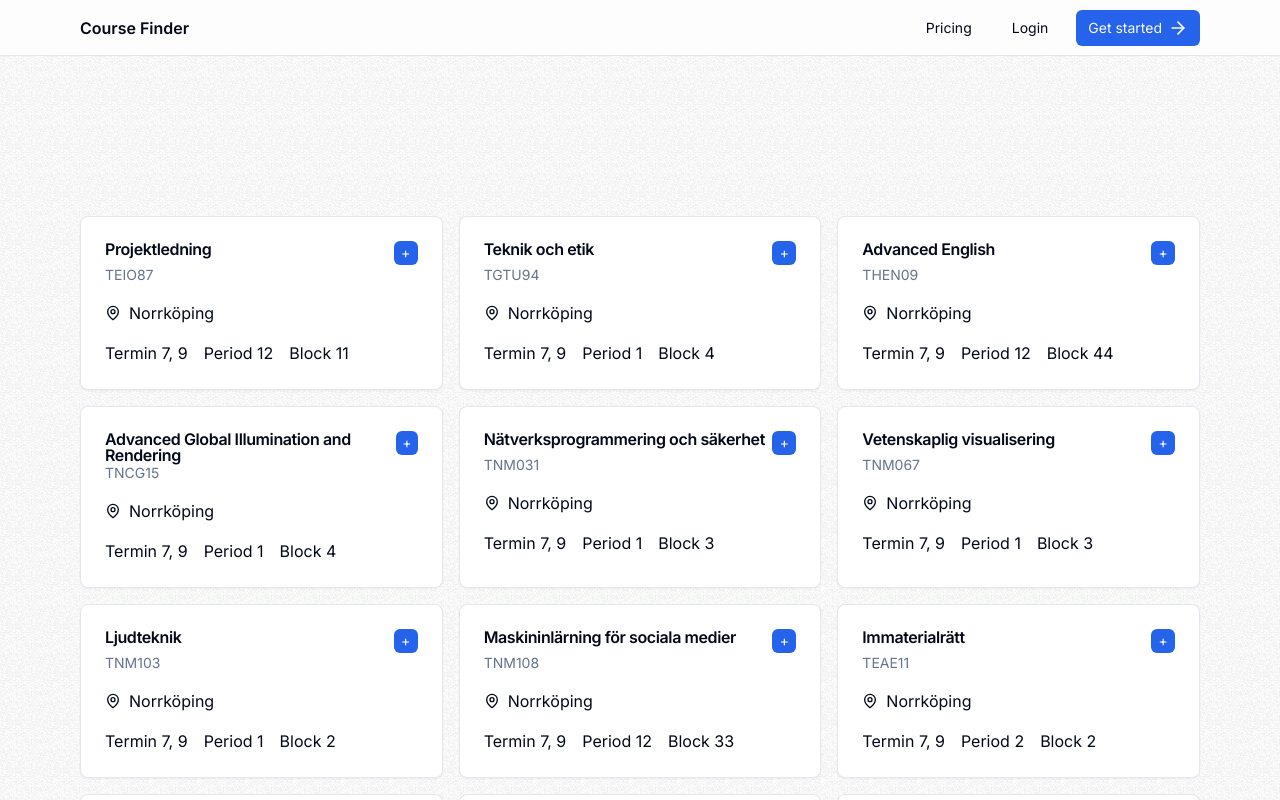
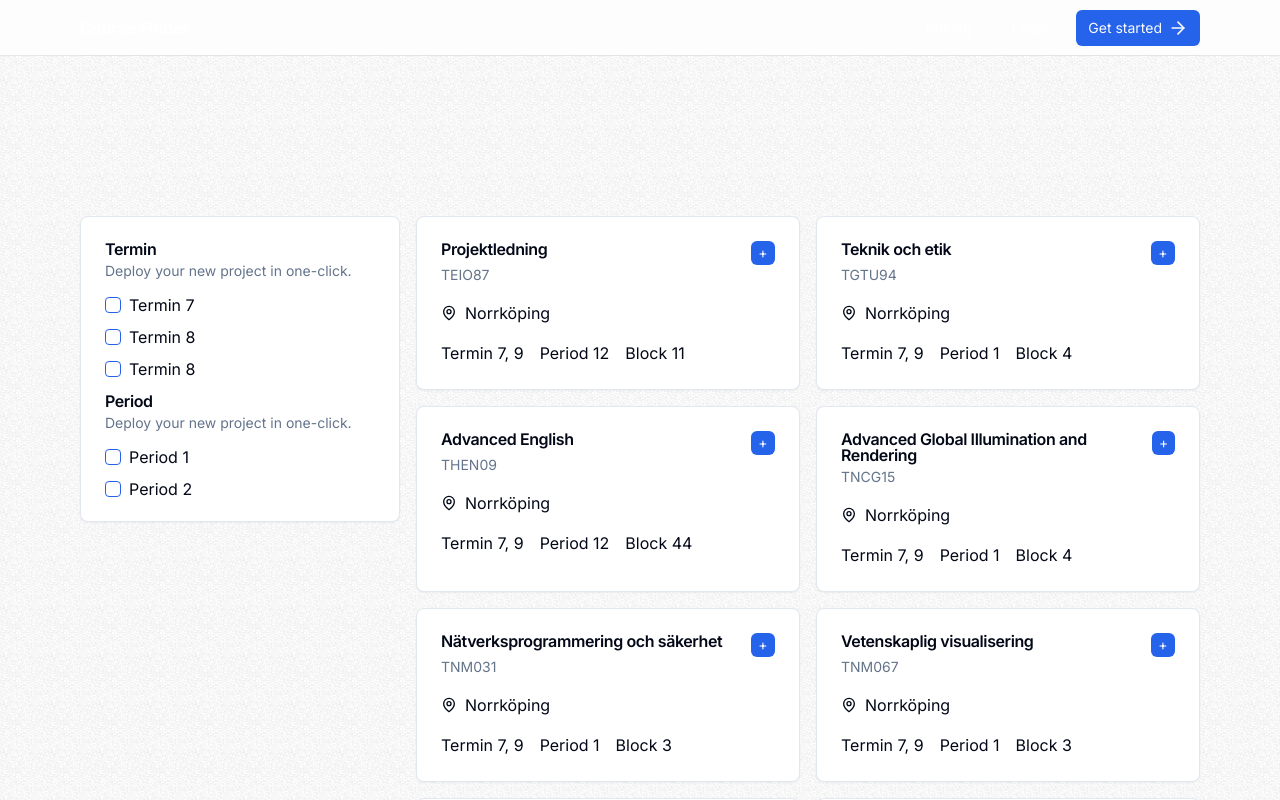
Before and after one commit to filipbagen/course-finder, a React (Vite) app: page /dashboard in a window 1280 px wide. Shown: the top 800 px of the page. Built offline with nearby package versions, Linux system fonts and the light colour scheme.

Commit message:
implemented filter

```diff
--- a/package.json
+++ b/package.json
@@ -10,6 +10,8 @@
     "preview": "vite preview"
   },
   "dependencies": {
+    "@radix-ui/react-accordion": "^1.1.2",
+    "@radix-ui/react-checkbox": "^1.0.4",
     "@radix-ui/react-dropdown-menu": "^2.0.6",
     "@radix-ui/react-icons": "^1.3.0",
     "@radix-ui/react-slot": "^1.0.2",
--- a/src/App.tsx
+++ b/src/App.tsx
@@ -12,7 +12,7 @@ import { Toaster } from '@/components/ui/sonner';
 const App = () => {
   return (
     <Router>
-      <div className="min-h-screen antialiased grainy">
+      <div className="min-h-screen antialiased dark:bg-gray-900 grainy dark:bg-none text-white">
         <Navbar />
         <MaxWidthWrapper>
           <Routes>
--- a/src/components/Navbar.tsx
+++ b/src/components/Navbar.tsx
@@ -7,9 +7,9 @@ import MaxWidthWrapper from './MaxWidthWrapper';
 
 const Navbar = () => {
   return (
-    <nav className="sticky h-14 inset-x-0 top-0 z-30 w-full border-b border-gray-200 bg-white/75 backdrop-blur-lg transition-all">
+    <nav className="sticky h-14 inset-x-0 top-0 z-30 w-full border-b border-gray-200 dark:border-black bg-white/75 dark:bg-gray-950/75 backdrop-blur-lg transition-all">
       <MaxWidthWrapper>
-        <div className="flex h-14 items-center justify-between border-b border-zinc-200">
+        <div className="flex h-14 items-center justify-between border-b border-zinc-200 dark:border-black">
           <Link to="/" className="flex z-40 font-semibold">
             Course Finder
           </Link>
--- /dev/null
+++ b/src/components/ui/accordion.tsx
@@ -0,0 +1,56 @@
+import * as React from "react"
+import * as AccordionPrimitive from "@radix-ui/react-accordion"
+import { ChevronDown } from "lucide-react"
+
+import { cn } from "@/utils/utils"
+
+const Accordion = AccordionPrimitive.Root
+
+const AccordionItem = React.forwardRef<
+  React.ElementRef<typeof AccordionPrimitive.Item>,
+  React.ComponentPropsWithoutRef<typeof AccordionPrimitive.Item>
+>(({ className, ...props }, ref) => (
+  <AccordionPrimitive.Item
+    ref={ref}
+    className={cn("border-b", className)}
+    {...props}
+  />
+))
+AccordionItem.displayName = "AccordionItem"
+
+const AccordionTrigger = React.forwardRef<
+  React.ElementRef<typeof AccordionPrimitive.Trigger>,
+  React.ComponentPropsWithoutRef<typeof AccordionPrimitive.Trigger>
+>(({ className, children, ...props }, ref) => (
+  <AccordionPrimitive.Header className="flex">
+    <AccordionPrimitive.Trigger
+      ref={ref}
+      className={cn(
+        "flex flex-1 items-center justify-between py-4 font-medium transition-all hover:underline [&[data-state=open]>svg]:rotate-180",
+        className
+      )}
+      {...props}
+    >
+      {children}
+      <ChevronDown className="h-4 w-4 shrink-0 transition-transform duration-200" />
+    </AccordionPrimitive.Trigger>
+  </AccordionPrimitive.Header>
+))
+AccordionTrigger.displayName = AccordionPrimitive.Trigger.displayName
+
+const AccordionContent = React.forwardRef<
+  React.ElementRef<typeof AccordionPrimitive.Content>,
+  React.ComponentPropsWithoutRef<typeof AccordionPrimitive.Content>
+>(({ className, children, ...props }, ref) => (
+  <AccordionPrimitive.Content
+    ref={ref}
+    className="overflow-hidden text-sm transition-all data-[state=closed]:animate-accordion-up data-[state=open]:animate-accordion-down"
+    {...props}
+  >
+    <div className={cn("pb-4 pt-0", className)}>{children}</div>
+  </AccordionPrimitive.Content>
+))
+
+AccordionContent.displayName = AccordionPrimitive.Content.displayName
+
+export { Accordion, AccordionItem, AccordionTrigger, AccordionContent }
--- a/src/components/ui/card.tsx
+++ b/src/components/ui/card.tsx
@@ -8,7 +8,7 @@ const Card = React.forwardRef<
   <div
     ref={ref}
     className={cn(
-      'rounded-lg border bg-card text-card-foreground shadow-sm p-6 flex flex-col gap-4 min-w-80 basis-1',
+      'rounded-lg border dark:border-none dark:text-white bg-card text-card-foreground shadow-sm p-6 flex flex-col gap-4 min-w-80 basis-1 dark:bg-black',
       className
     )}
     {...props}
@@ -30,7 +30,7 @@ const CardTitle = React.forwardRef<
 >(({ className, ...props }, ref) => (
   <h3
     ref={ref}
-    className={cn('leading-none tracking-tight', className)}
+    className={cn('leading-none tracking-tight mb-1', className)}
     {...props}
   />
 ));
--- /dev/null
+++ b/src/components/ui/checkbox.tsx
@@ -0,0 +1,28 @@
+import * as React from "react"
+import * as CheckboxPrimitive from "@radix-ui/react-checkbox"
+import { Check } from "lucide-react"
+
+import { cn } from "@/utils/utils"
+
+const Checkbox = React.forwardRef<
+  React.ElementRef<typeof CheckboxPrimitive.Root>,
+  React.ComponentPropsWithoutRef<typeof CheckboxPrimitive.Root>
+>(({ className, ...props }, ref) => (
+  <CheckboxPrimitive.Root
+    ref={ref}
+    className={cn(
+      "peer h-4 w-4 shrink-0 rounded-sm border border-primary ring-offset-background focus-visible:outline-none focus-visible:ring-2 focus-visible:ring-ring focus-visible:ring-offset-2 disabled:cursor-not-allowed disabled:opacity-50 data-[state=checked]:bg-primary data-[state=checked]:text-primary-foreground",
+      className
+    )}
+    {...props}
+  >
+    <CheckboxPrimitive.Indicator
+      className={cn("flex items-center justify-center text-current")}
+    >
+      <Check className="h-4 w-4" />
+    </CheckboxPrimitive.Indicator>
+  </CheckboxPrimitive.Root>
+))
+Checkbox.displayName = CheckboxPrimitive.Root.displayName
+
+export { Checkbox }
--- a/src/pages/Home/Dashboard.tsx
+++ b/src/pages/Home/Dashboard.tsx
@@ -1,3 +1,4 @@
+// icons
 import { MapPin } from 'lucide-react';
 
 // data
@@ -15,6 +16,9 @@ import {
 } from '@/components/ui/card';
 import { toast } from 'sonner';
 
+// components
+import Filter from './Filter';
+
 const Dashboard = () => {
   const showSonner = () => {
     toast('Course added!', {
@@ -27,7 +31,9 @@ const Dashboard = () => {
   };
 
   return (
-    <div className="mt-28 sm:mt-40 flex flex-wrap gap-4 justify-between">
+    <div className="mt-28 sm:mt-40 flex gap-4">
+      <Filter />
+      <div className="flex flex-wrap gap-4 justify-between">
         {courses.map((course) => (
           <Card key={course.courseCode} className="flex-grow">
             <CardHeader>
@@ -53,6 +59,7 @@ const Dashboard = () => {
           </Card>
         ))}
       </div>
+    </div>
   );
 };
 
--- /dev/null
+++ b/src/pages/Home/Filter.tsx
@@ -0,0 +1,63 @@
+// shadcn
+import {
+  Card,
+  CardContent,
+  CardDescription,
+  CardFooter,
+  CardHeader,
+  CardTitle,
+} from '@/components/ui/card';
+import { Checkbox } from '@/components/ui/checkbox';
+
+const Filter = () => {
+  return (
+    <>
+      <Card className="sticky max-h-max inset-x-0 top-16 overflow-scroll">
+        {/* Semester */}
+        <CardHeader>
+          <CardTitle>Termin</CardTitle>
+          <CardDescription>
+            Deploy your new project in one-click.
+          </CardDescription>
+        </CardHeader>
+        <CardContent className="flex flex-col gap-4">
+          <div className="items-top flex space-x-2">
+            <Checkbox />
+            <div className="grid gap-1.5 leading-none">Termin 7</div>
+          </div>
+
+          <div className="items-top flex space-x-2">
+            <Checkbox />
+            <div className="grid gap-1.5 leading-none">Termin 8</div>
+          </div>
+
+          <div className="items-top flex space-x-2">
+            <Checkbox />
+            <div className="grid gap-1.5 leading-none">Termin 8</div>
+          </div>
+        </CardContent>
+
+        {/* Period */}
+        <CardHeader>
+          <CardTitle>Period</CardTitle>
+          <CardDescription>
+            Deploy your new project in one-click.
+          </CardDescription>
+        </CardHeader>
+        <CardContent className="flex flex-col gap-4">
+          <div className="items-top flex space-x-2">
+            <Checkbox />
+            <div className="grid gap-1.5 leading-none">Period 1</div>
+          </div>
+
+          <div className="items-top flex space-x-2">
+            <Checkbox />
+            <div className="grid gap-1.5 leading-none">Period 2</div>
+          </div>
+        </CardContent>
+      </Card>
+    </>
+  );
+};
+
+export default Filter;
--- a/src/pages/Landing/LandingPage.tsx
+++ b/src/pages/Landing/LandingPage.tsx
@@ -15,7 +15,7 @@ export default function Home() {
         Choose your <span className="text-blue-600">next course</span> with
         confidence 🚀
       </h1>
-      <p className="mt-5 max-w-prose text-zinc-700 sm:text-lg">
+      <p className="mt-5 max-w-prose text-zinc-700 dark:text-white sm:text-lg">
         Find the best courses to learn the latest technologies and skills. We
         have a wide range of courses from top universities and institutions
         around the world. Start learning today!
@@ -79,10 +79,10 @@ export default function Home() {
       <div className="mx-auto mb-32 mt-32 max-w-5xl sm:mt-56">
         <div className="mb-12 px-6 lg:px-8">
           <div className="mx-auto max-w-2xl sm:text-center">
-            <h2 className="mt-2 font-bold text-4xl text-gray-900 sm:text-5xl">
+            <h2 className="mt-2 font-bold text-4xl text-gray-900 dark:text-white sm:text-5xl">
               Find your courses in minutes
             </h2>
-            <p className="mt-4 text-lg text-gray-600">
+            <p className="mt-4 text-lg text-gray-600 dark:text-white">
               We have a wide range of courses from top universities and
               institutions around the world. Start learning today!
             </p>
--- a/tailwind.config.js
+++ b/tailwind.config.js
@@ -1,6 +1,6 @@
 /** @type {import('tailwindcss').Config} */
 module.exports = {
-  darkMode: ['class'],
+  darkMode: 'media',
   content: [
     './pages/**/*.{ts,tsx}',
     './components/**/*.{ts,tsx}',
@@ -80,6 +80,20 @@ module.exports = {
         'accordion-down': 'accordion-down 0.2s ease-out',
         'accordion-up': 'accordion-up 0.2s ease-out',
       },
+      keyframes: {
+        'accordion-down': {
+          from: { height: '0' },
+          to: { height: 'var(--radix-accordion-content-height)' },
+        },
+        'accordion-up': {
+          from: { height: 'var(--radix-accordion-content-height)' },
+          to: { height: '0' },
+        },
+      },
+      animation: {
+        'accordion-down': 'accordion-down 0.2s ease-out',
+        'accordion-up': 'accordion-up 0.2s ease-out',
+      },
     },
   },
   plugins: [require('tailwindcss-animate')],
```
Also changed, not shown: 1 other file (tests, documents, lock files or other folders). Lines whose indentation alone changed are shown as unchanged.
